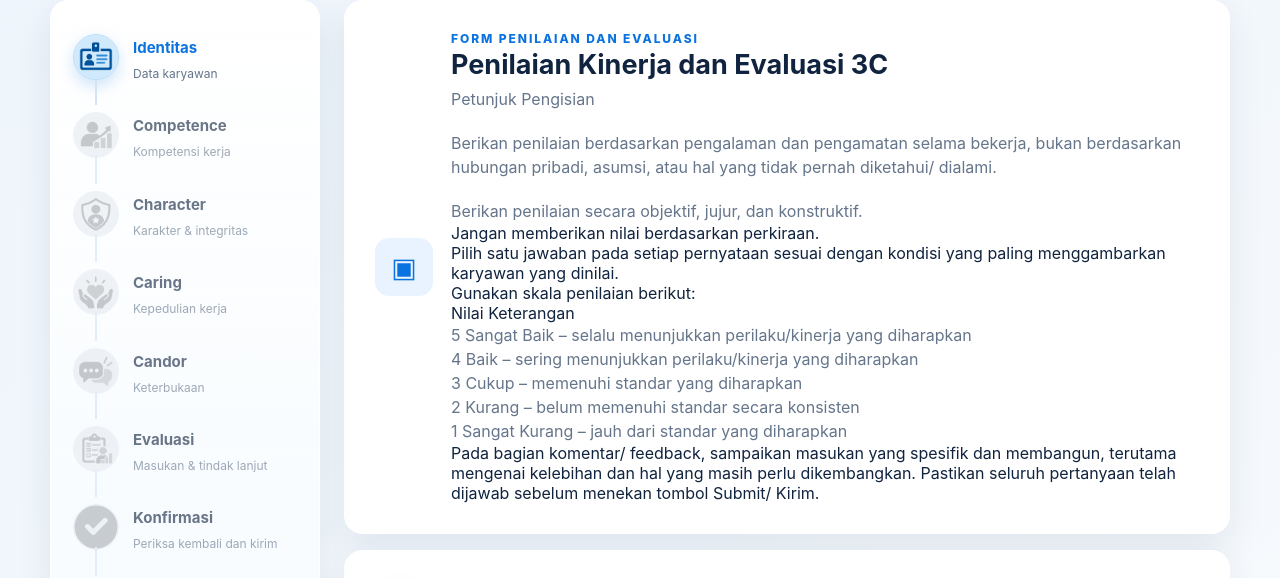
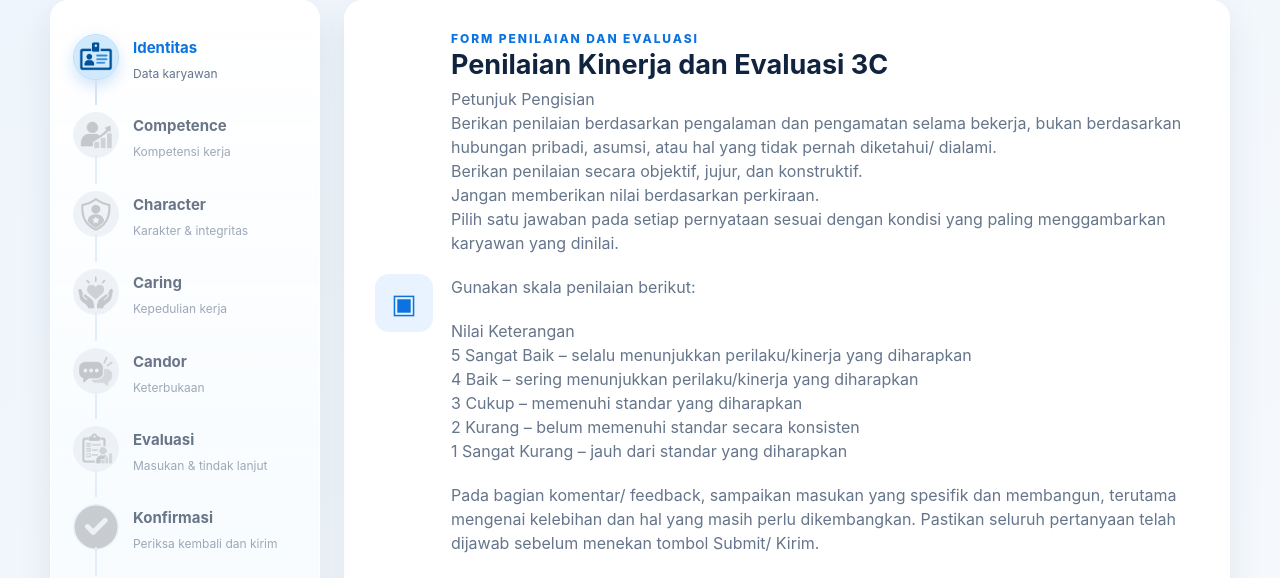
Before and after one commit to hrgagamatex/test, a plain HTML site: page index.html in a window 1280 px wide. Shown: the part 226-804 px from the top of the page. Drawn offline with Linux system fonts and the light colour scheme.

Commit message:
Update index.html

```diff
--- a/index.html
+++ b/index.html
@@ -81,19 +81,19 @@
       <div class="side-note">Becoming<br>A World Class<br>Denim Company</div>
     </aside>
     <div class="content"><section class="card hero"><div class="hero-icon">▣</div><div><div class="eyebrow">Form Penilaian dan Evaluasi</div><h2>Penilaian Kinerja dan Evaluasi 3C</h2><p>Petunjuk Pengisian</p>
-<br><p>Berikan penilaian berdasarkan pengalaman dan pengamatan selama bekerja, bukan berdasarkan hubungan pribadi, asumsi, atau hal yang tidak pernah diketahui/ dialami.</p></br>
+<p>Berikan penilaian berdasarkan pengalaman dan pengamatan selama bekerja, bukan berdasarkan hubungan pribadi, asumsi, atau hal yang tidak pernah diketahui/ dialami.</p>
 <p>Berikan penilaian secara objektif, jujur, dan konstruktif.</p>
-<p></p>Jangan memberikan nilai berdasarkan perkiraan.<p><p></p>
-<p></p>Pilih satu jawaban pada setiap pernyataan sesuai dengan kondisi yang paling menggambarkan karyawan yang dinilai.<p>
-<p><p></p></p>Gunakan skala penilaian berikut:<p>
-<p></p>Nilai	Keterangan<p>
+<p>Jangan memberikan nilai berdasarkan perkiraan.</p>
+<p>Pilih satu jawaban pada setiap pernyataan sesuai dengan kondisi yang paling menggambarkan karyawan yang dinilai.</p>
+<br><p>Gunakan skala penilaian berikut:</p><br>
+<p>Nilai	Keterangan</p>
 <p>5	Sangat Baik – selalu menunjukkan perilaku/kinerja yang diharapkan<p>
 <p>4	Baik – sering menunjukkan perilaku/kinerja yang diharapkan<p>
 <p>3	Cukup – memenuhi standar yang diharapkan<p>
 <p>2	Kurang – belum memenuhi standar secara konsisten<p>
-<p>1	Sangat Kurang – jauh dari standar yang diharapkan<p><p></p>
-<p></p>Pada bagian komentar/ feedback, sampaikan masukan yang spesifik dan membangun, terutama mengenai kelebihan dan hal yang masih perlu dikembangkan.
-Pastikan seluruh pertanyaan telah dijawab sebelum menekan tombol Submit/ Kirim.</p></div></section>
+<p>1	Sangat Kurang – jauh dari standar yang diharapkan<p></p>
+<br><p>Pada bagian komentar/ feedback, sampaikan masukan yang spesifik dan membangun, terutama mengenai kelebihan dan hal yang masih perlu dikembangkan.
+Pastikan seluruh pertanyaan telah dijawab sebelum menekan tombol Submit/ Kirim.</p></br></div></section>
     <form id="assessment" action="https://script.google.com/macros/s/AKfycbyrOuvyOvEftL6e2guwQIxh04pwG_FqqrRlX5NOpnZA0TZbXdk71WybgDjnYjj22Z7R/exec" method="POST" target="submitTarget">
       <section class="card wizard-page active" data-page="0"><div class="section-head"><div class="section-no">01</div><div class="section-copy"><h2>Identitas Karyawan</h2><p>Pilih bagian terlebih dahulu, kemudian pilih nama karyawan. Data lainnya akan terisi otomatis.</p></div></div>
         <div class="grid">
```
